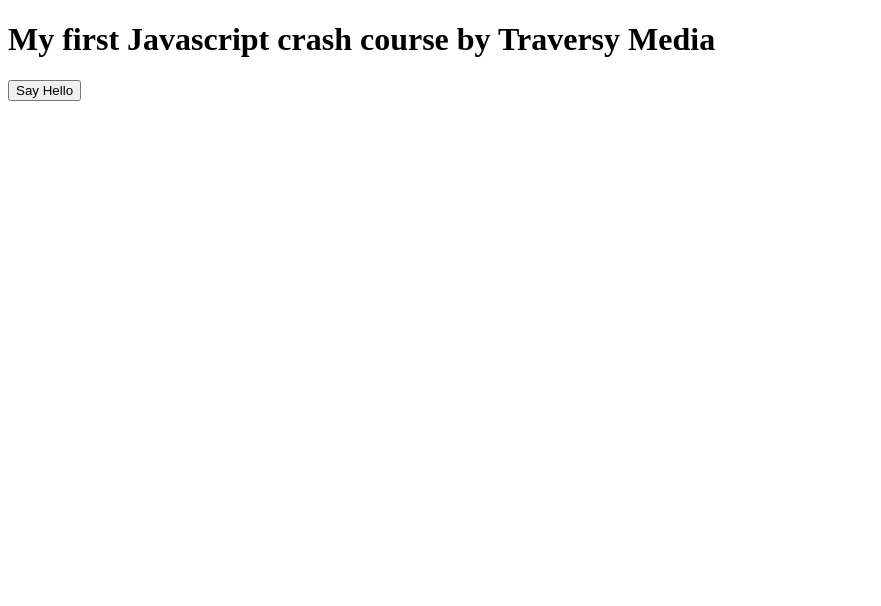
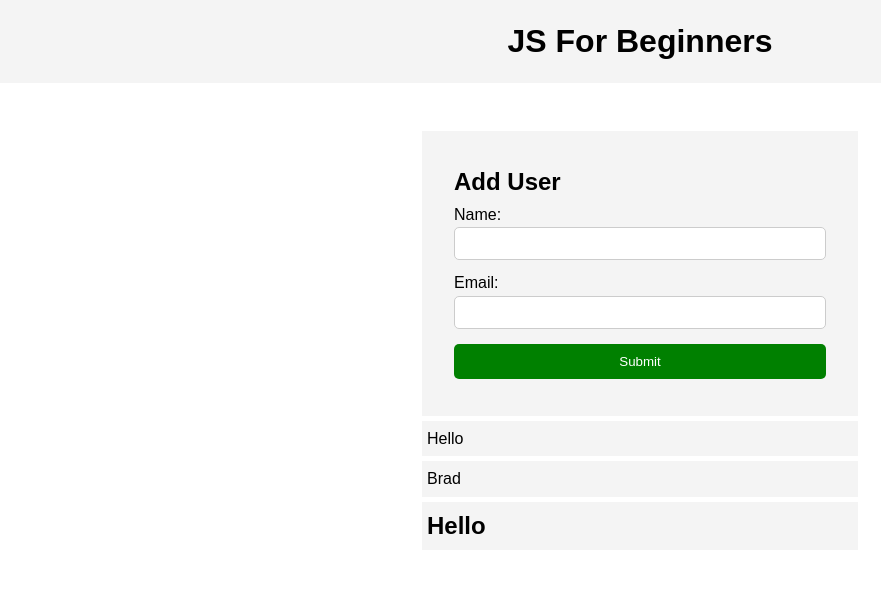
Before and after one commit to Simidaniels/My-First-Javascript, a plain HTML site: page index.html in a window 1280 px wide. Shown: the whole page, without its empty margins (0-881 px from the left). Drawn offline with Linux system fonts and the light colour scheme.

Commit message:
modified

```diff
--- a/index.html
+++ b/index.html
@@ -1,17 +1,42 @@
 <!DOCTYPE html>
 <html lang="en">
-<head>
-    <meta charset="UTF-8">
-    <meta http-equiv="X-UA-Compatible" content="IE=edge">
-    <meta name="viewport" content="width=device-width, initial-scale=1.0">
-    <title>Javascript Crash Course</title>
-    <script type="text/javascript" src="./main(2).js"></script>
-    <!---Don't forget you main.js is unlinked for main(2).js--->
-</head>
-<body>
+  <head>
+    <meta charset="UTF-8" />
+    <meta name="viewport" content="width=device-width, initial-scale=1.0" />
+    <meta http-equiv="X-UA-Compatible" content="ie=edge" />
+    <title>JS For Beginners</title>
+    <link rel="stylesheet" href="style.css">
+  </head>
+  <body>
     <header>
-        <h1>My first Javascript crash course by Traversy Media</h1>
+      <h1>JS For Beginners</h1>
     </header>
-    <input type="button" onclick="sayHello()" value="Say Hello" />
-</body>
+
+    <section class="container">
+      <form id="my-form">
+        <h1>Add User</h1>
+        <div class="msg"></div>
+        <div>
+          <label for="name">Name:</label>
+          <input type="text" id="name">
+        </div>
+        <div>
+          <label for="email">Email:</label>
+          <input type="text" id="email">
+        </div>
+        <input class="btn" type="submit" value="Submit">
+      </form>
+
+      <ul id="users"></ul>
+
+      <ul class="items">
+        <li class="item">Item 1</li>
+        <li class="item">Item 2</li>
+        <li class="item">Item 3</li>
+      </ul>
+    </section>
+
+
+    <script src="main(3).js"></script>
+  </body>
 </html>
--- /dev/null
+++ b/main(3).js
@@ -0,0 +1,70 @@
+                    // THE DOM (Document Object Model) //
+//   console.log(window);
+// In the browser we have what's called the WINDOW OBJECT.
+// Window object is the parent object of the browser.
+// We don't have to do windows.alert for any thing that is in windows.
+
+
+
+            // SELECTORS
+// Single Element Selector
+    // The Document is what is used to select things from the document.
+
+
+//  console.log(document.getElementById('my-form'));
+
+//  console.log(document.querySelector('h1'));
+
+
+// jQuery is a single element selector which means even if there is more than 1 'h1' it will only select the first one.
+/*
+    For a long time people use jQuery which is JS library that made it easy to select
+    other things than ID  like classes, tags in the HTML code.
+*/
+
+
+
+// Multiple Element Selector
+// There is also multiple element selector if we wanna select more than one thing.
+// By selecting all we use;
+
+//  console.log(document.querySelectorAll('.item'));    // What this gives us is called the NodeList.
+                    // Using the querySelectorAll because it you can put in the 'ID', 'class', 'tag' etc.
+
+//  console.log(document.getElementsByClassName('item'));   // I don't have to use '.item' because it's already in getElementByClassName.
+    // What this (document.getElementsByClassName) give us is not a NodeList, its an HTML collection.
+    // The difference is that an HTML collection, you can't use array methods you have to manually convert it to an array if you wanna run an array methods on it.
+
+// In all document.querySelectorAll is highly recommended.
+
+//  console.log(document.getElementsByTagName('li'));
+
+                                //How to LOOP(ing) through or grabbing each item.
+//  const items = document.querySelectorAll('.item');
+
+//  items.forEach((item) => console.log(item)); // The forEach() method takes display() function that displays each element of a students array.
+
+
+
+
+            //  MANIPULATING the DOM (USER INTERFACE)  //
+const ul = document.querySelector('.items');
+//      ul.remove();    // The whole 'ul' tag will remove.
+//      ul.lastElementChild.remove();   // The last element child would be removed from the 'ul' list items.
+ul.firstElementChild.textContent = 'Hello';     // This would change the context of the first elementChild to 'Hello' or anything that has been set to.
+ul.children[1].innerText = 'Brad';  /* We can't do it like the first one because we only have the 'first and last child element'
+                                        and since the 'ul.children[1]' because the arrays always start from 'zero'. which is index(NODE LIST).
+                                    */
+ul.lastElementChild.innerHTML = '<h1>Hello</h1>';   // using the innerHTML here is like you embed it by displaying HTML properties.
+
+                        // Changing some styles //
+
+const btn = document.querySelector('.btn');
+btn.style.background = 'green'; /* asking WHY we used JS for the background and we did not use the CSS is because:
+                                    we can have a events in function and make this DYNAMIC like click on one thing
+                                    and make the color of something else change or the size change or anything at all,
+                                    so we can manipulate things in the user interface in real time.
+                                */
+
+
+                            // EVENTS //
--- /dev/null
+++ b/style.css
@@ -0,0 +1,77 @@
+* {
+  margin: 0;
+  padding: 0;
+  box-sizing: border-box;
+}
+
+body {
+  font-family: Arial, Helvetica, sans-serif;
+  line-height: 1.6;
+}
+
+ul {
+  list-style: none;
+}
+
+ul li {
+  padding: 5px;
+  background: #f4f4f4;
+  margin: 5px 0;
+}
+
+header {
+  background: #f4f4f4;
+  padding: 1rem;
+  text-align: center;
+}
+
+.container {
+  margin: auto;
+  width: 500px;
+  overflow: auto;
+  padding: 3rem 2rem;
+}
+
+#my-form {
+  padding: 2rem;
+  background: #f4f4f4;
+}
+
+#my-form label {
+  display: block;
+}
+
+#my-form input[type='text'] {
+  width: 100%;
+  padding: 8px;
+  margin-bottom: 10px;
+  border-radius: 5px;
+  border: 1px solid #ccc;
+}
+
+.btn {
+  display: block;
+  width: 100%;
+  padding: 10px 15px;
+  border: 0;
+  background: #333;
+  color: #fff;
+  border-radius: 5px;
+  margin: 5px 0;
+}
+
+.btn:hover {
+  background: #444;
+}
+
+.bg-dark {
+  background: #333;
+  color: #fff;
+}
+
+.error {
+  background: orangered;
+  color: #fff;
+  padding: 5px;
+  margin: 5px;
+}
```
